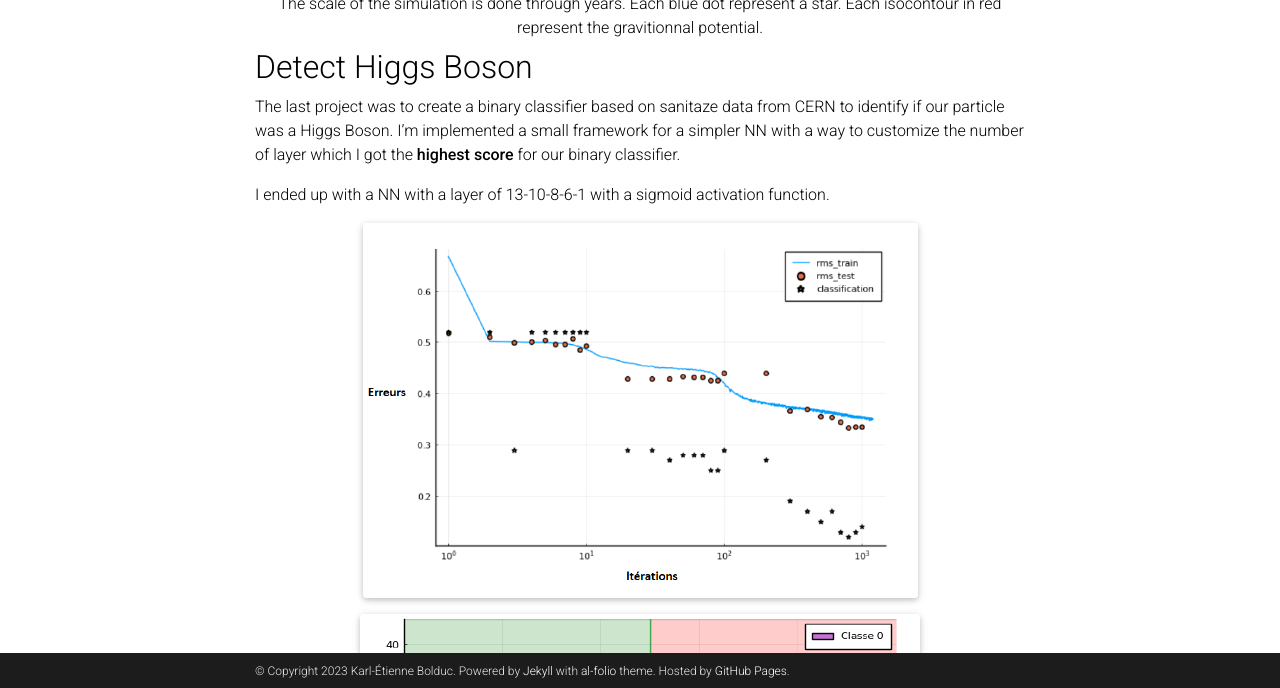
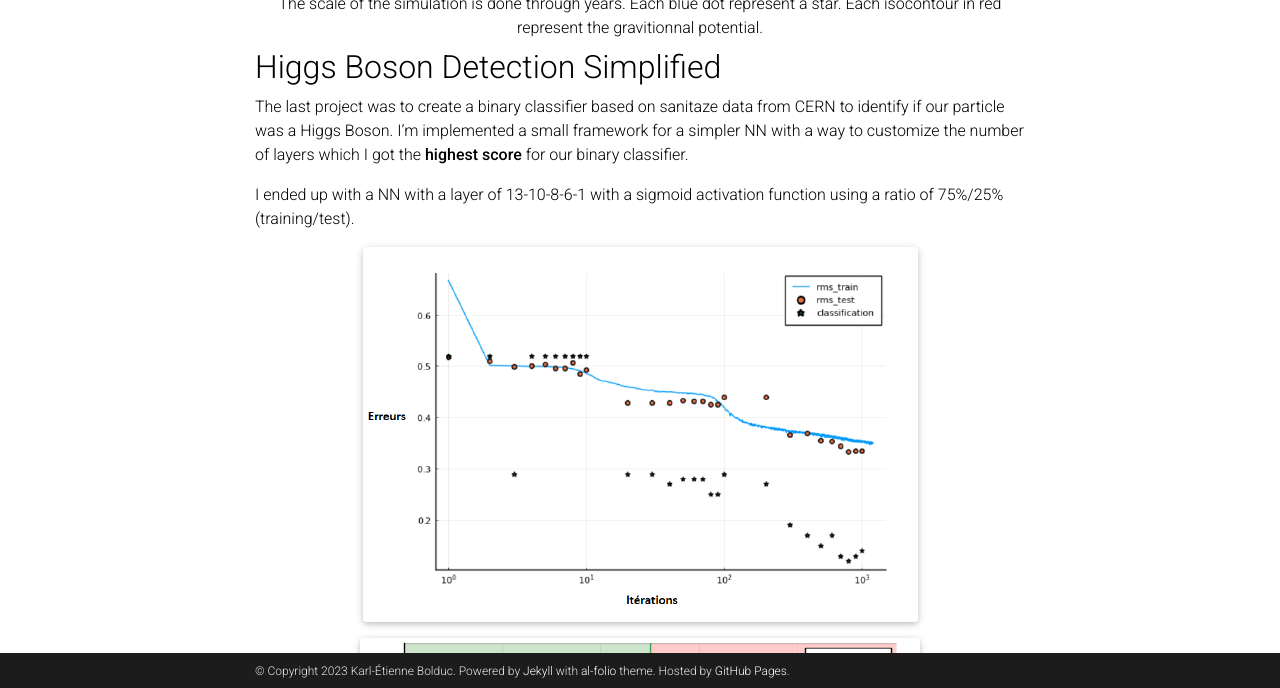
Before and after one commit to bolducke/bolducke.github.io, a Jekyll site: the page built from _projects/phy3075_numerical_modelling.md, in a window 1280 px wide and 900 px high, scrolled down 2596 px, cut to the strip 212-900 px from the top of the window. Built offline with Jekyll 4.4.1, drawn with Linux system fonts in a browser that asks for light colours; full-size pictures stand in for the smaller copies a plugin makes; comment, search, counter and statistics services are not loaded; a style sheet for code colours, icons or effects is not loaded; some of the changed text lies outside the part shown.

Commit message:
Fix typo and writing

```diff
--- a/_projects/phy3075_numerical_modelling.md
+++ b/_projects/phy3075_numerical_modelling.md
@@ -7,7 +7,7 @@ importance: 1
 category: formation
 ---
 
-## A nuclear and radiation accident
+## Origin of a nuclear accident
 
 This project was to identify the origin of a nuclear accident based on data collected by sensor. For this task, we had to implement a gaz simulation and an optimization scheme from scratch.
 
@@ -72,7 +71,6 @@ My main strategy was not to discard the worst directly, but to keep some of them
 
             Convergence discussion of every algorithm variation discussing the different variant benefice (Left) and Final Result of my optimization that converge to roughly the same solution (Right)
         </center>
-
 </div>
 
 ## Dark Matters
@@ -88,11 +86,11 @@ The aim of this project was to add to the simulation of a galaxy a contribution
         </center>
 </div>
 
-## Detect Higgs Boson
+## Higgs Boson Detection Simplified
 
-The last project was to create a binary classifier based on sanitaze data from CERN to identify if our particle was a Higgs Boson. I'm implemented a small framework for a simpler NN with a way to customize the number of layer which I got the **highest score** for our binary classifier.
+The last project was to create a binary classifier based on sanitaze data from CERN to identify if our particle was a Higgs Boson. I'm implemented a small framework for a simpler NN with a way to customize the number of layers which I got the **highest score** for our binary classifier.
 
-I ended up with a NN with a layer of 13-10-8-6-1 with a sigmoid activation function.
+I ended up with a NN with a layer of 13-10-8-6-1 with a sigmoid activation function using a ratio of 75%/25% (training/test).
 
 <div class="row-sm mt-3 mt-md-0 pb-2">
         <center>
```
Also changed, not shown: other parts of _projects/phy3075_numerical_modelling.md (+3 -4 lines), _projects/ift6113_geometry_processing.md (+6 -7 lines).
